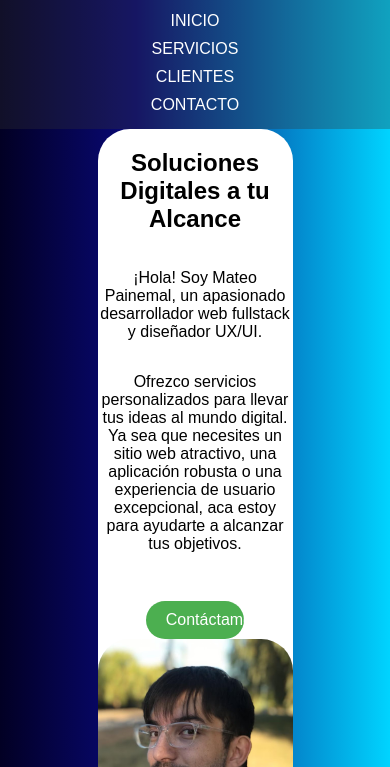
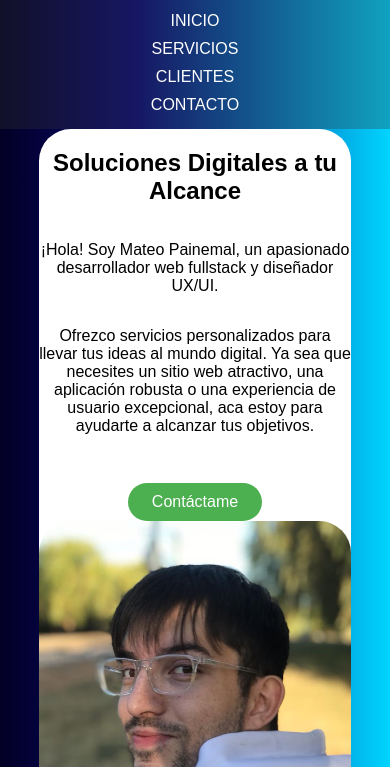
Before and after one commit to mateopainemal/Landing-Page-E2, a plain HTML site: page index.html in a window 390 px wide. Shown: the part 77-844 px from the top of the page. Drawn offline with Linux system fonts and the light colour scheme.

Commit message:
Cambio responsive

```diff
--- a/style.css
+++ b/style.css
@@ -106,6 +106,11 @@ main {
     }
 
 }
+@media  (min-width: 320px) {
+   .container-main {
+    width: 80%;
+   }
+}
 
 .informative-section {
     margin-top: 3rem;
```
